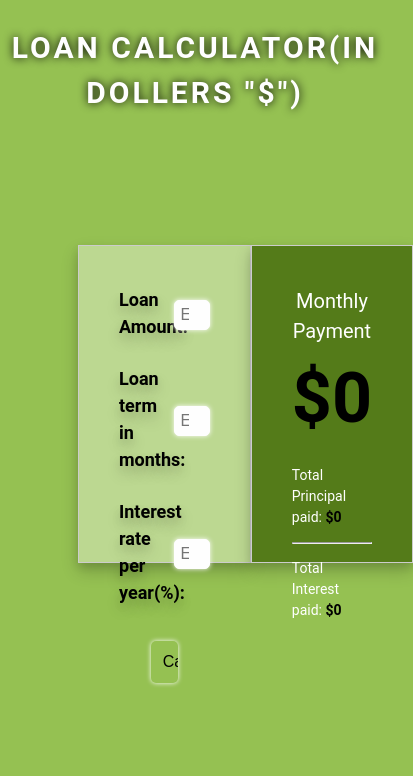
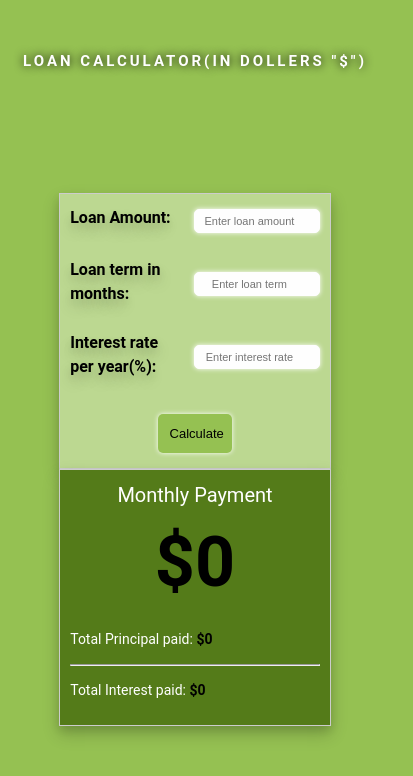
Before and after one commit to ashwin-30/loan-calculator, a plain HTML site: page index.html in a window 390 px wide. Shown: the whole page, 413 px wide, since content can reach past the window. Drawn offline with Linux system fonts and the light colour scheme.

Commit message:
added responsive

```diff
--- a/style.css
+++ b/style.css
@@ -25,7 +25,7 @@ h2 {
 
 .container {
     width: 60%;
-    height: 40%;
+    height: auto;
     display: flex;
     flex-direction: row;
     align-items: flex-start;
@@ -36,7 +36,7 @@ h2 {
 }
 
 form {
-    width: 90%;
+    width: 100%;
     height: 70%;
     margin: auto;
     padding: 40px;
@@ -64,7 +64,6 @@ form label {
     color: #000000;
     text-shadow: 0 4px 8px rgba(0, 0, 0, 0.1), 0 8px 16px rgba(0, 0, 0, 0.2);
     display: inline-block;
-
 }
 
 form input {
@@ -74,21 +73,19 @@ form input {
     padding: 5px;
     border: 1px solid #fefefe;
     border-radius: 5px;
-    box-shadow:0px 0px 5px  #ffffff;
-    background-color:#fefefe;
+    box-shadow: 0px 0px 5px #ffffff;
+    background-color: #fefefe;
     margin: 5px auto;
     text-align: center;
     align-items: center;
 }
 
-form input:focus
-{
+form input:focus {
     outline: none;
-    box-shadow:0px 0px 15px #426c03;
+    box-shadow: 0px 0px 15px #426c03;
 }
 
-input[type="submit"]
-{
+input[type="submit"] {
     width: 30%;
     font-size: 16px;
     padding: 12px;
@@ -96,15 +93,15 @@ input[type="submit"]
     background-color: #95c152;
     border: none;
     border-radius: 5px;
-    color:#000000;
+    color: #000000;
     cursor: pointer;
     transition: background-color 0s ease;
 }
 
-input[type="submit"]:hover
-{
+input[type="submit"]:hover {
     background-color: #547b19;
 }
+
 #result {
     width: 50%;
     height: 70%;
@@ -116,20 +113,20 @@ input[type="submit"]:hover
     background-color: #547b19;
 }
 
-#mPay{
+#mPay {
     text-align: center;
     font-size: 20px;
     padding-bottom: 0;
     margin-bottom: 0;
     margin-top: 0;
 }
-#result span
-{
+
+#result span {
     color: #000;
     font-weight: bolder;
 }
-#mPayment
-{
+
+#mPayment {
     font-size: 70px;
     font-weight: bold;
     color: #000000;
@@ -137,3 +134,37 @@ input[type="submit"]:hover
     padding-bottom: 0px;
     text-align: center;
 }
+
+@media (max-width: 600px) {
+    h2 {
+        padding-top: 20px;
+        margin-top: 30px;
+        font-size: 15px;
+    }
+
+    form label {
+        font-size: medium;
+    }
+
+    form input {
+        font-size: 11px;
+    }
+
+    input[type="submit"] {
+        font-size: 13px;
+    }
+
+    #mPayment {
+        font-size: 70px;
+    }
+    .container,
+    form,
+    #result {
+        width: 80%;
+        padding: 10px;
+    }
+    .container
+    {
+        flex-direction: column;
+    }
+}
```
